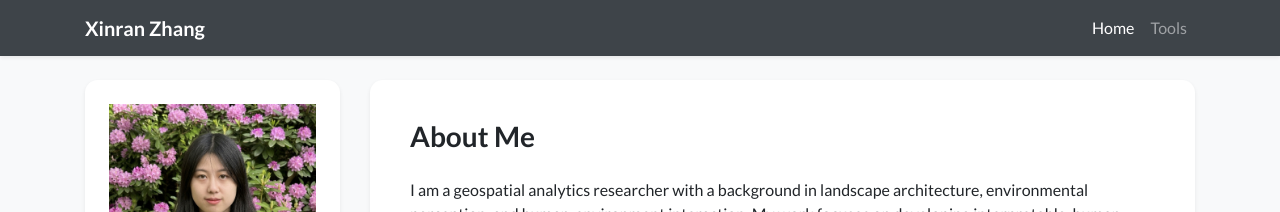
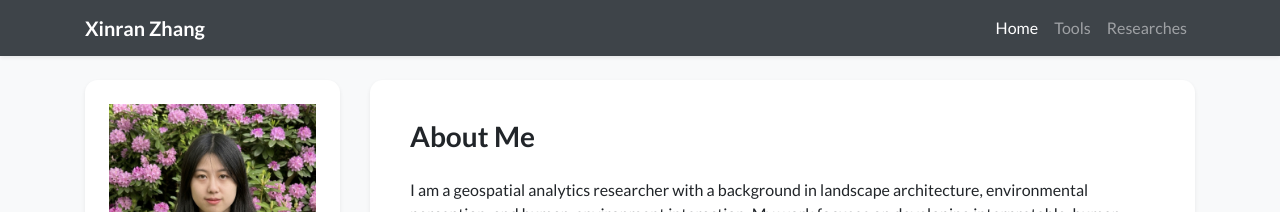
Before and after one commit to Rintozxr/rintozxr.github.io, a Jekyll site: the page built from index.html, in a window 1280 px wide. Shown: the top 212 px of the page. Built offline with Jekyll 4.4.1, drawn with Linux system fonts in a browser that asks for light colours; nearby versions of some CDN libraries; a style sheet for code colours, icons or effects is not loaded.

Commit message:
Update navigation.yml

```diff
--- a/_data/navigation.yml
+++ b/_data/navigation.yml
@@ -11,3 +11,5 @@ pages:
  # url: /publications
 #- name: Showcase
   #url: /showcase
+- name: Researches
+  url: /researches
```
